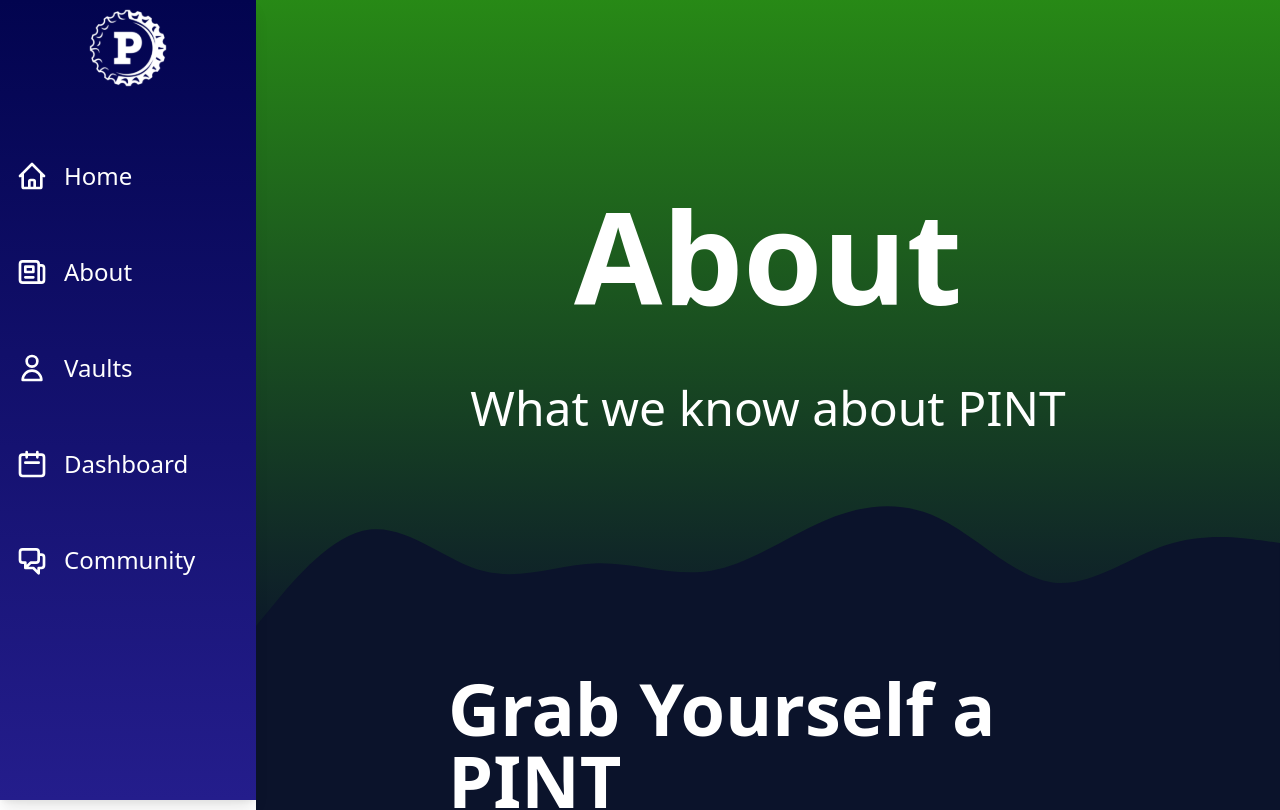
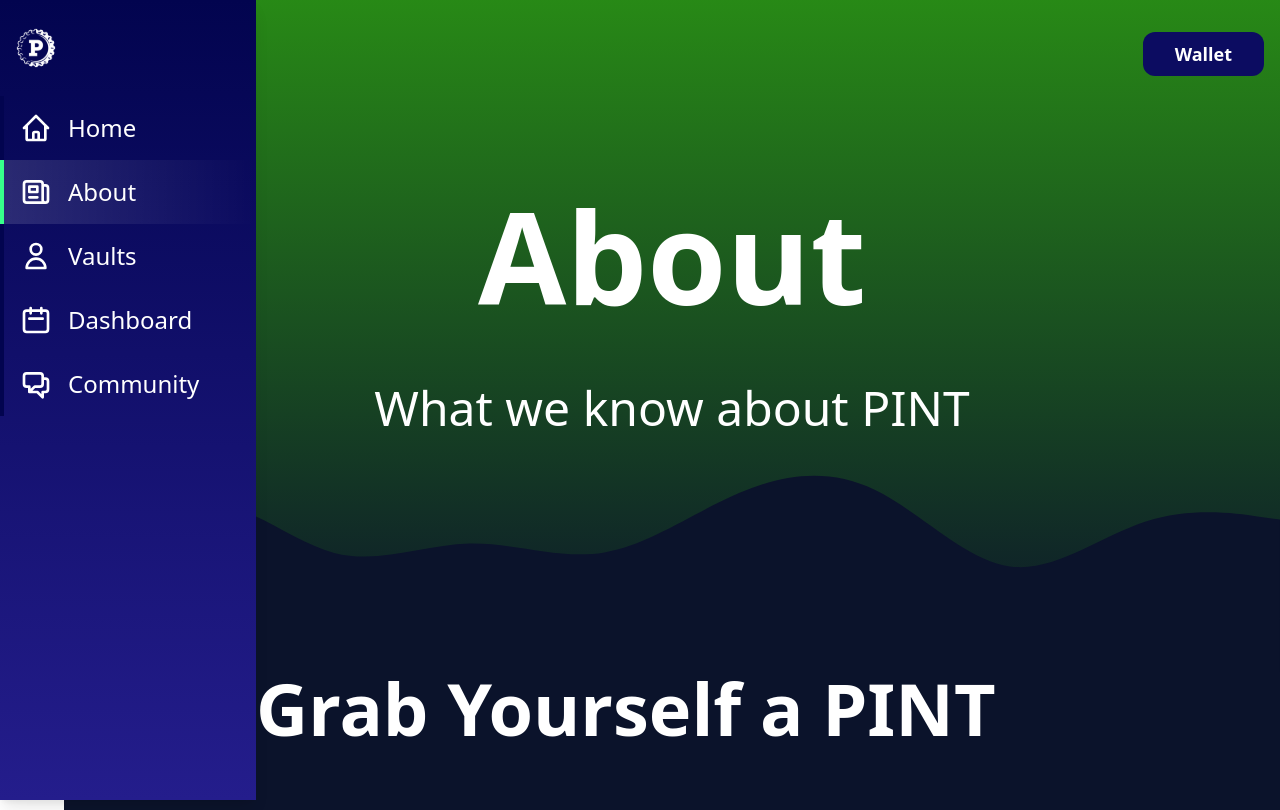
Before and after one commit to jsbarrett/pub-finance-site, a React (Create React App) app: page /about in a window 1280 px wide. Shown: the top 810 px of the page. Built offline with nearby package versions, Linux system fonts and the light colour scheme.

Commit message:
Update side nav and other various touch ups

```diff
--- a/src/App.css
+++ b/src/App.css
@@ -8,6 +8,14 @@
 
 .bg-gradient-dark-blue {
   background-color: #241D8C;
+}
+
+.border-gradient-dark-blue {
+  border-color: #241D8C;
+}
+
+.border-gradient-darker-blue {
+  border-color: #02044F;
 }
 
 .text-accent-green:hover {
--- a/src/App.jsx
+++ b/src/App.jsx
@@ -15,15 +15,27 @@ const ScrollToTop = () => {
   return null
 }
 
+const Wallet = () => {
+  return (
+    <div
+      style={{ background: 'rgb(12,12,97)' }}
+      className='cursor-pointer text-lg absolute right-4 top-24 xl:top-8 z-30 text-white py-2 rounded-xl px-8 font-bold'>
+      Wallet
+    </div>
+  )
+}
+
 export const App = () => {
   return (
     <Router>
       <ScrollToTop />
 
       <div className='flex flex-col xl:flex-row'>
+        <Wallet />
+
         <SideNav />
 
-        <main className='flex-grow mt-20 xl:mt-0 xl:ml-64'>
+        <main className='flex-grow mt-20 xl:mt-0 xl:ml-16 relative'>
           <Switch>
             <Route path='/about'><AboutPage /></Route>
             <Route path='/vaults'><VaultPage /></Route>
--- /dev/null
+++ b/src/components/EtherscanLogoSvg.jsx
@@ -0,0 +1,42 @@
+import React from 'react'
+
+export const EtherscanLogoSvg = () => {
+  return (
+    <svg xmlns="http://www.w3.org/2000/svg" className='h-8 w-8' viewBox="0 0 121 122">
+      <path id="Selection" fill="white" stroke="white" strokeWidth="1"
+        d="M 44.00,91.00
+           C 44.00,91.00 44.00,66.00 44.00,66.00
+             44.00,63.23 44.21,59.57 42.83,57.11
+             40.23,52.48 31.14,51.36 27.60,55.43
+             25.69,57.62 26.01,61.26 26.00,64.00
+             25.99,68.65 26.55,87.88 25.26,90.89
+             23.13,95.86 14.01,96.14 10.10,93.40
+             0.24,86.49 -0.12,65.76 0.00,55.00
+             0.33,26.91 28.15,0.33 56.00,0.00
+             75.13,-0.22 88.33,2.75 102.99,16.17
+             108.52,21.24 118.89,36.24 118.61,44.00
+             118.48,47.58 116.21,50.34 114.06,53.00
+             109.36,58.83 101.91,66.05 95.00,69.00
+             95.00,69.00 95.00,51.00 95.00,51.00
+             95.00,46.39 95.96,33.54 93.40,30.23
+             90.15,26.01 81.96,25.95 78.74,30.23
+             76.71,32.91 77.01,36.81 77.00,40.00
+             77.00,40.00 77.00,67.00 77.00,67.00
+             77.00,69.96 77.42,76.39 75.98,78.78
+             74.48,81.26 71.55,82.08 69.00,83.00
+             69.00,83.00 69.00,65.00 69.00,65.00
+             69.00,60.84 69.72,46.08 67.98,43.23
+             65.15,38.59 55.81,39.16 52.74,43.23
+             50.71,45.91 51.01,49.81 51.00,53.00
+             51.00,53.00 51.00,77.00 51.00,77.00
+             51.00,79.67 51.39,85.45 49.98,87.58
+             48.66,89.57 46.11,90.23 44.00,91.00 Z
+           M 120.00,57.00
+           C 122.82,64.11 120.12,77.01 117.39,84.00
+             107.32,109.72 78.25,126.32 51.00,121.00
+             42.90,119.42 29.49,116.49 25.00,109.00
+             51.27,106.85 85.52,91.37 105.00,73.83
+             111.66,67.84 114.55,63.71 120.00,57.00 Z" />
+    </svg>
+  )
+}
--- a/src/components/SideNav.jsx
+++ b/src/components/SideNav.jsx
@@ -1,60 +1,88 @@
 import React from 'react'
-import { Link } from 'react-router-dom'
+import { NavLink } from 'react-router-dom'
 import pintGearLogoUrl from '../pint-gear-logo.svg'
 import { GRADIENT_DARK_BLUE, GRADIENT_DARKER_BLUE } from '../styles'
 
 export const SideNav = () => {
-  return (
-    <nav
-      className='h-20 w-full xl:h-auto xl:min-h-screen xl:w-64 bg-gradient-to-b from-blue-900 to-gray-900 text-white flex xl:flex-col items-center shadow-lg fixed z-20 top-0 left-0'
-      style={{ background: `linear-gradient(0deg, ${GRADIENT_DARK_BLUE} 0%, ${GRADIENT_DARKER_BLUE} 100%)` }}>
-      <img alt='Pints logo of a gear' className='hidden xl:block h-24 w-32' style={{ filter: 'invert()' }} src={pintGearLogoUrl} />
+  const activeStyle = {
+    background: 'linear-gradient(90deg, #FFFFFF22 0%, #FFFFFF00 100%)',
+    borderColor: '#37FF8B'
+  }
 
-      <div className='xl:mt-8 flex flex-grow xl:flex-col xl:max-h-screen justify-around xl:justify-start w-full'>
-        <Link to='/'>
-          <div className='py-8 flex items-center flex-col xl:flex-row'>
+  const navItems = [
+    {
+      path: '/',
+      icon: (
         <svg xmlns='http://www.w3.org/2000/svg' className='xl:ml-4 xl:ml-0 h-4 w-4 xl:h-8 xl:w-8' fill='none' viewBox='0 0 24 24' stroke='currentColor'>
           <path strokeLinecap='round' strokeLinejoin='round' strokeWidth='2' d='M3 12l2-2m0 0l7-7 7 7M5 10v10a1 1 0 001 1h3m10-11l2 2m-2-2v10a1 1 0 01-1 1h-3m-6 0a1 1 0 001-1v-4a1 1 0 011-1h2a1 1 0 011 1v4a1 1 0 001 1m-6 0h6' />
         </svg>
-            <div className='xl:ml-4 text-xs xl:text-2xl'>Home</div>
-          </div>
-        </Link>
-
-        <Link to='/about'>
-          <div className='py-8 flex items-center flex-col xl:flex-row'>
+      ),
+      text: 'Home'
+    },
+    {
+      path: '/about',
+      icon: (
         <svg xmlns='http://www.w3.org/2000/svg' className='xl:ml-4 xl:ml-0 h-4 w-4 xl:h-8 xl:w-8' fill='none' viewBox='0 0 24 24' stroke='currentColor'>
           <path strokeLinecap='round' strokeLinejoin='round' strokeWidth='2' d='M19 20H5a2 2 0 01-2-2V6a2 2 0 012-2h10a2 2 0 012 2v1m2 13a2 2 0 01-2-2V7m2 13a2 2 0 002-2V9a2 2 0 00-2-2h-2m-4-3H9M7 16h6M7 8h6v4H7V8z' />
         </svg>
-            <div className='xl:ml-4 text-xs xl:text-2xl'>About</div>
-          </div>
-        </Link>
-
-        <Link to='/vaults'>
-          <div className='py-8 flex items-center flex-col xl:flex-row'>
+      ),
+      text: 'About'
+    },
+    {
+      path: '/vaults',
+      icon: (
         <svg xmlns='http://www.w3.org/2000/svg' className='xl:ml-4 xl:ml-0 h-4 w-4 xl:h-8 xl:w-8' fill='none' viewBox='0 0 24 24' stroke='currentColor'>
           <path strokeLinecap='round' strokeLinejoin='round' strokeWidth='2' d='M16 7a4 4 0 11-8 0 4 4 0 018 0zM12 14a7 7 0 00-7 7h14a7 7 0 00-7-7z' />
         </svg>
-            <div className='xl:ml-4 text-xs xl:text-2xl'>Vaults</div>
-          </div>
-        </Link>
-
-        <Link to='/dashboard'>
-          <div className='py-8 flex items-center flex-col xl:flex-row'>
+      ),
+      text: 'Vaults'
+    },
+    {
+      path: '/dashboard',
+      icon: (
         <svg xmlns='http://www.w3.org/2000/svg' className='xl:ml-4 xl:ml-0 h-4 w-4 xl:h-8 xl:w-8' fill='none' viewBox='0 0 24 24' stroke='currentColor'>
           <path strokeLinecap='round' strokeLinejoin='round' strokeWidth='2' d='M8 7V3m8 4V3m-9 8h10M5 21h14a2 2 0 002-2V7a2 2 0 00-2-2H5a2 2 0 00-2 2v12a2 2 0 002 2z' />
         </svg>
-            <div className='xl:ml-4 text-xs xl:text-2xl'>Dashboard</div>
-          </div>
-        </Link>
-
-        <Link to='/community'>
-          <div className='py-8 flex items-center flex-col xl:flex-row'>
+      ),
+      text: 'Dashboard'
+    },
+    {
+      path: '/community',
+      icon: (
         <svg xmlns='http://www.w3.org/2000/svg' className='xl:ml-4 xl:ml-0 h-4 w-4 xl:h-8 xl:w-8' fill='none' viewBox='0 0 24 24' stroke='currentColor'>
           <path strokeLinecap='round' strokeLinejoin='round' strokeWidth='2' d='M17 8h2a2 2 0 012 2v6a2 2 0 01-2 2h-2v4l-4-4H9a1.994 1.994 0 01-1.414-.586m0 0L11 14h4a2 2 0 002-2V6a2 2 0 00-2-2H5a2 2 0 00-2 2v6a2 2 0 002 2h2v4l.586-.586z' />
         </svg>
-            <div className='xl:ml-4 text-xs xl:text-2xl'>Community</div>
+      ),
+      text: 'Community'
+    },
+  ]
+
+  return (
+    <nav
+      className='h-20 w-full xl:h-auto xl:min-h-screen xl:w-16 xl:hover:w-64 text-white flex xl:flex-col items-center shadow-lg fixed z-30 top-0 left-0 overflow-hidden transition-width duration-200'
+      style={{ background: `linear-gradient(0deg, ${GRADIENT_DARK_BLUE} 0%, ${GRADIENT_DARKER_BLUE} 100%)` }}>
+
+      <div className='h-20 w-full xl:h-auto xl:min-h-screen xl:w-64 text-white flex xl:flex-col items-center absolute left-0'>
+        <img
+          alt='Pints logo of a gear'
+          className='hidden xl:ml-1 xl:block h-12 w-16 absolute left-0 top-6'
+          style={{ filter: 'invert()' }}
+          src={pintGearLogoUrl} />
+        <div className='xl:mt-24 flex flex-grow xl:flex-col xl:max-h-screen justify-around xl:justify-start w-full h-full xl:h-auto'>
+          {navItems.map(x => (
+          <NavLink
+            to={x.path}
+            key={x.path}
+            activeStyle={activeStyle}
+            exact={true}
+            className='h-full flex-grow xl:flex-grow-0 xl:py-4 border-t-4 xl:h-auto xl:border-t-0 xl:border-l-4 border-solid border-gradient-darker-blue'>
+            <div className='h-full flex items-center flex-col xl:flex-row justify-center xl:justify-start'>
+              {x.icon}
+              <div className='xl:ml-4 text-xs xl:text-2xl'>{x.text}</div>
             </div>
-        </Link>
+          </NavLink>
+          ))}
+        </div>
       </div>
     </nav>
   )
--- a/src/pages/AboutPage.jsx
+++ b/src/pages/AboutPage.jsx
@@ -35,7 +35,7 @@ export const AboutPage = () => {
       <SectionPadding>
         <section className='max-w-screen-2xl mx-auto mb-48'>
           <h2 className='font-bold text-4xl xl:text-5xl text-center'>
-            Check out PINT’s whitepaper for more details
+            Check out PINT’s litepaper for more details
           </h2>
 
           <div className='flex justify-center'>
--- a/src/pages/VaultPage.jsx
+++ b/src/pages/VaultPage.jsx
@@ -275,7 +275,7 @@ export const VaultPage = () => {
             </div>
           </div>
           <p className='mt-8 text-center'>
-            Every time you stake and unstake LP tokens, the contract will automatically harvest PINT rewards for you
+            Every time you stake and unstake LP tokens, the contract will automagically harvest PINT rewards for you
           </p>
         </section>
       </SectionPadding>
--- a/tailwind.config.js
+++ b/tailwind.config.js
@@ -5,7 +5,9 @@ module.exports = {
     extend: {},
   },
   variants: {
-    extend: {},
+    extend: {
+      width: ['hover']
+    },
   },
   plugins: [],
 }
```
Also changed, not shown: src/components/PageFooter.jsx (+12 -3 lines), src/pages/CommunityPage.jsx (+9 -10 lines), src/pages/DashboardPage.jsx (+17 -6 lines). Lines whose indentation alone changed are shown as unchanged.
